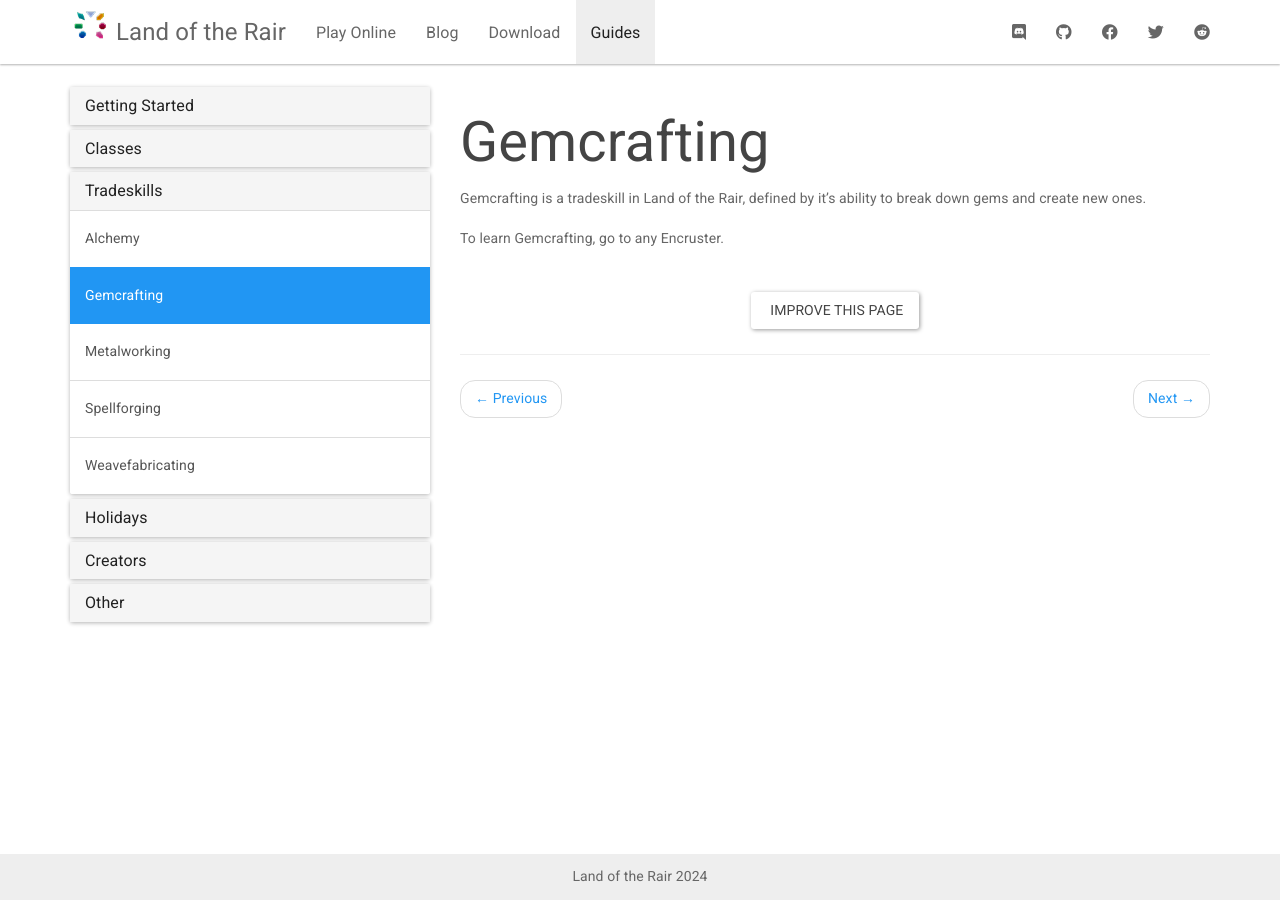
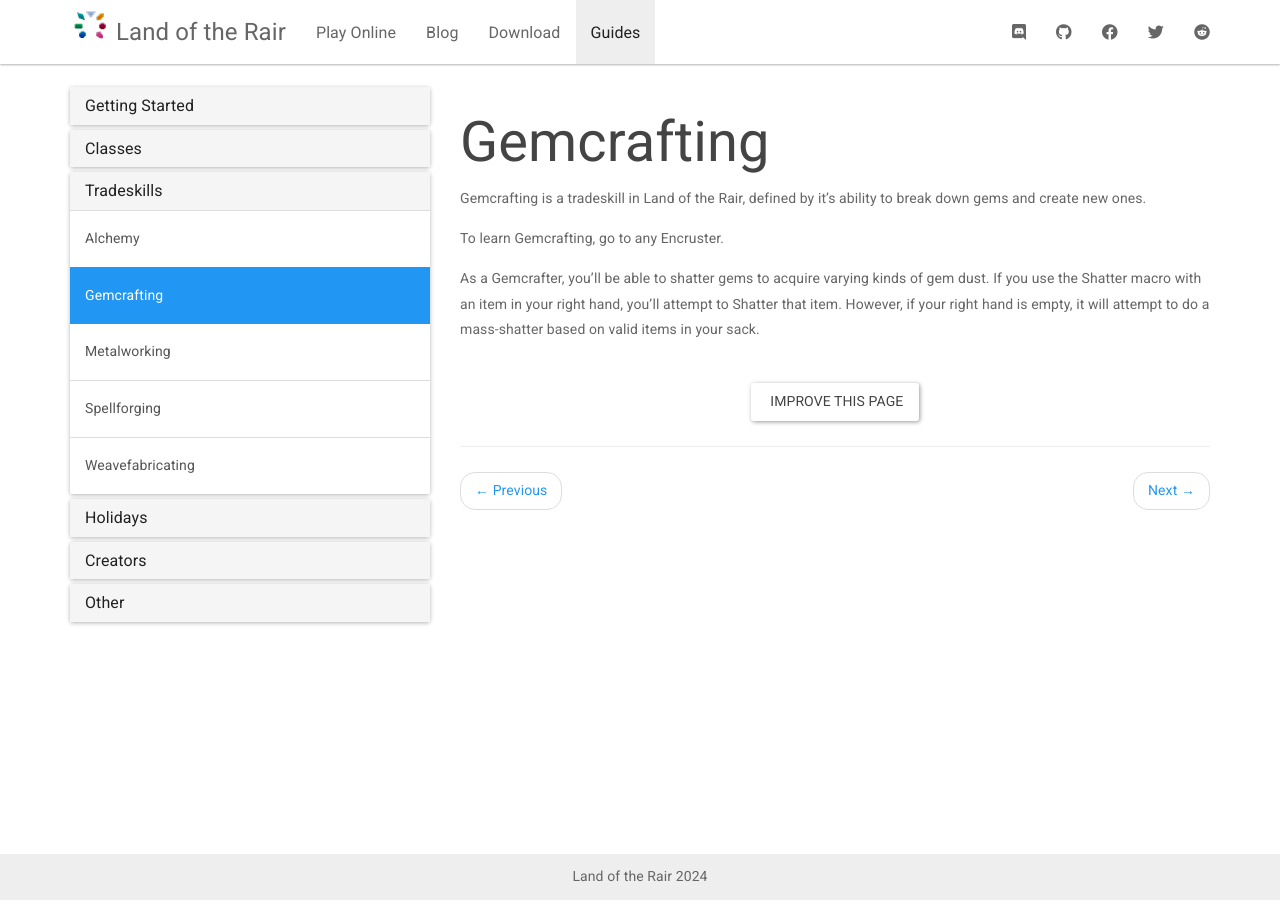
Before and after one commit to LandOfTheRair/landoftherair.github.io, a Jekyll site: the page built from _docs/tradeskills/gemcrafting.md, in a window 1280 px wide. Built offline with Jekyll 4.4.1, drawn with Linux system fonts in a browser that asks for light colours; nearby versions of some CDN libraries.

Commit message:
Update gemcrafting.md

```diff
--- a/_docs/tradeskills/gemcrafting.md
+++ b/_docs/tradeskills/gemcrafting.md
@@ -6,3 +6,5 @@
 Gemcrafting is a tradeskill in Land of the Rair, defined by it's ability to break down gems and create new ones.
 
 To learn Gemcrafting, go to any Encruster.
+
+As a Gemcrafter, you'll be able to shatter gems to acquire varying kinds of gem dust. If you use the Shatter macro with an item in your right hand, you'll attempt to Shatter that item. However, if your right hand is empty, it will attempt to do a mass-shatter based on valid items in your sack.
```
